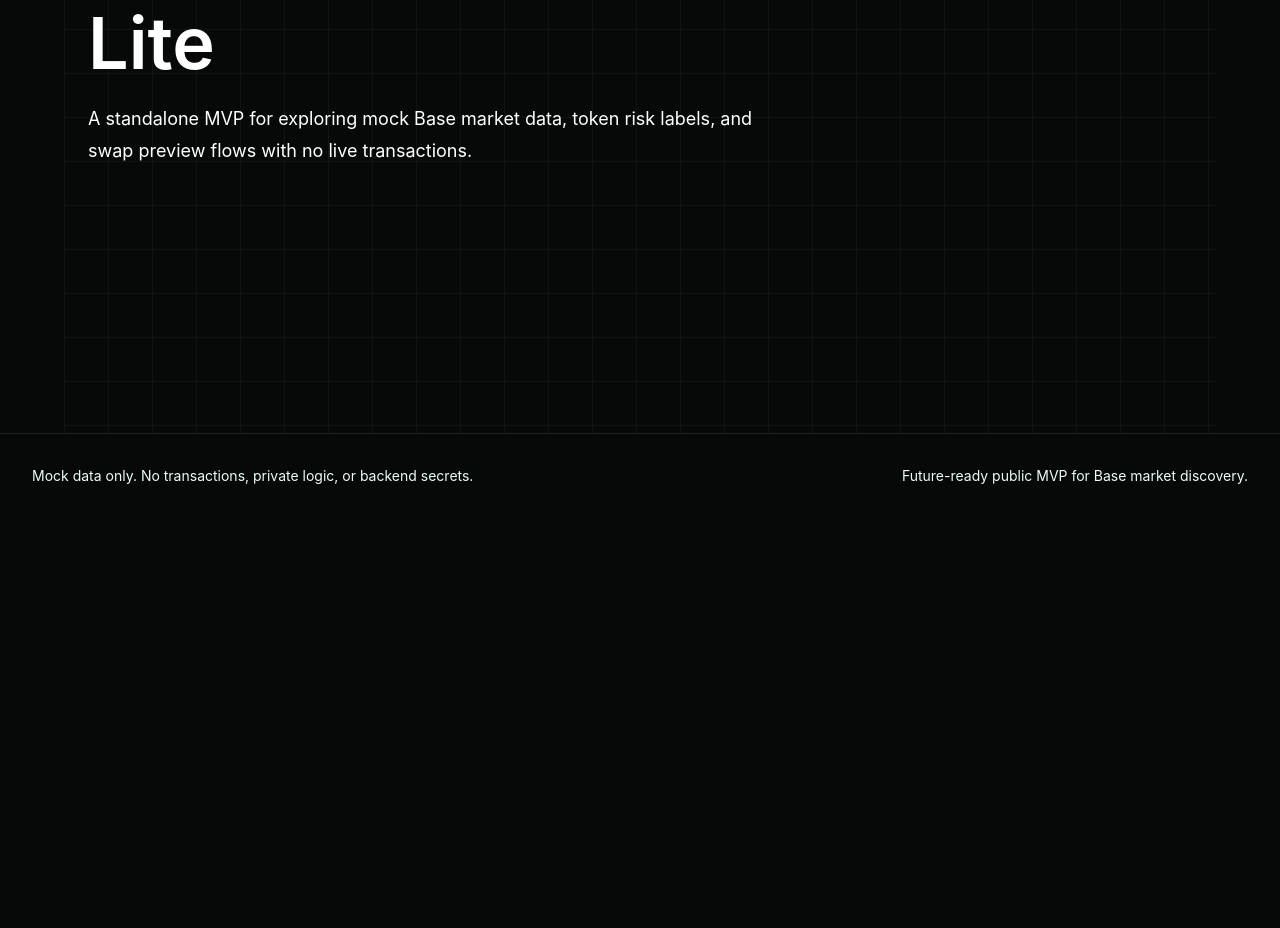
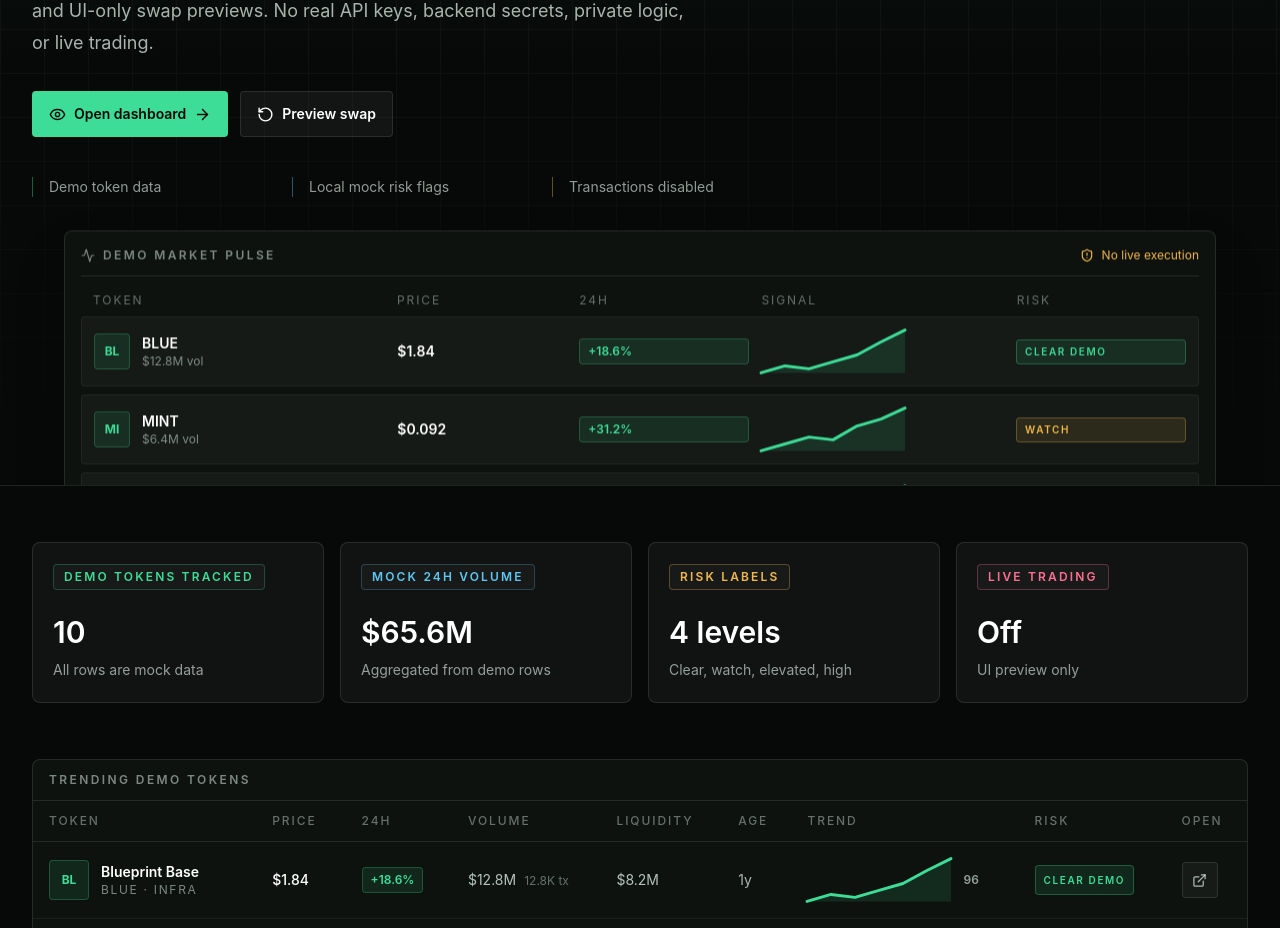
Before and after one commit to Edizemre1/base-market-terminal-lite, a Next.js app: page / in a window 1280 px wide. Shown: the part 444-1372 px from the top of the page. Before the commit the page ends 962 px from the top, so only its background shows below. Built offline with nearby package versions, Linux system fonts and the light colour scheme.

Commit message:
feat: build public landing page

```diff
--- a/src/app/page.tsx
+++ b/src/app/page.tsx
@@ -1,17 +1,76 @@
+import { ArrowRight, Eye, RotateCcw, ShieldCheck } from "lucide-react";
+import Link from "next/link";
+import { LandingTerminalPreview } from "@/components/LandingTerminalPreview";
+import { MetricCard } from "@/components/MetricCard";
+import { TokenTable } from "@/components/TokenTable";
+import { getTrendingTokens, marketStats } from "@/data/mockTokens";
+
 export default function HomePage() {
+  const trendingTokens = getTrendingTokens(4);
+
   return (
-    <main className="min-h-screen bg-base-black text-white">
-      <section className="terminal-grid mx-auto flex min-h-screen max-w-6xl flex-col justify-center px-6 py-16">
-        <p className="mb-4 text-sm uppercase tracking-[0.28em] text-base-mint">
-          Public demo
-        </p>
-        <h1 className="max-w-3xl text-5xl font-semibold leading-tight md:text-7xl">
-          Base Market Terminal Lite
-        </h1>
-        <p className="mt-6 max-w-2xl text-lg leading-8 text-emerald-50/72">
-          A standalone MVP for exploring mock Base market data, token risk labels,
-          and swap preview flows with no live transactions.
-        </p>
+    <main className="bg-base-black">
+      <section className="terminal-grid relative min-h-[78vh] overflow-hidden border-b border-white/10">
+        <div className="absolute inset-0 bg-gradient-to-b from-base-mint/10 via-base-black/20 to-base-black" />
+        <LandingTerminalPreview tokens={trendingTokens} />
+
+        <div className="relative mx-auto max-w-7xl px-4 pb-48 pt-20 sm:px-6 sm:pt-24 lg:px-8 lg:pb-72">
+          <div className="inline-flex items-center gap-2 rounded border border-base-mint/30 bg-base-mint/10 px-3 py-2 text-xs font-semibold uppercase tracking-[0.2em] text-base-mint">
+            <ShieldCheck size={14} aria-hidden="true" />
+            Public demo terminal
+          </div>
+
+          <h1 className="mt-8 max-w-4xl text-5xl font-semibold leading-[1.02] text-white md:text-7xl">
+            Base Market Terminal Lite
+          </h1>
+          <p className="mt-6 max-w-2xl text-lg leading-8 text-emerald-50/70">
+            Standalone market discovery for mock Base tokens, demo-only risk
+            labels, and UI-only swap previews. No real API keys, backend secrets,
+            private logic, or live trading.
+          </p>
+
+          <div className="mt-8 flex flex-wrap gap-3">
+            <Link
+              href="/dashboard"
+              className="inline-flex min-h-11 items-center gap-2 rounded border border-base-mint/40 bg-base-mint px-4 py-3 text-sm font-semibold text-base-black transition hover:bg-emerald-200"
+            >
+              <Eye size={17} aria-hidden="true" />
+              Open dashboard
+              <ArrowRight size={17} aria-hidden="true" />
+            </Link>
+            <Link
+              href="/swap"
+              className="inline-flex min-h-11 items-center gap-2 rounded border border-white/10 bg-white/[0.05] px-4 py-3 text-sm font-semibold text-white transition hover:border-base-cyan/40 hover:text-base-cyan"
+            >
+              <RotateCcw size={17} aria-hidden="true" />
+              Preview swap
+            </Link>
+          </div>
+
+          <div className="mt-10 grid max-w-3xl gap-3 text-sm text-emerald-50/60 sm:grid-cols-3">
+            <div className="border-l border-base-mint/40 pl-4">
+              Demo token data
+            </div>
+            <div className="border-l border-base-cyan/40 pl-4">
+              Local mock risk flags
+            </div>
+            <div className="border-l border-base-amber/40 pl-4">
+              Transactions disabled
+            </div>
+          </div>
+        </div>
+      </section>
+
+      <section className="mx-auto max-w-7xl px-4 py-14 sm:px-6 lg:px-8">
+        <div className="grid gap-4 md:grid-cols-2 xl:grid-cols-4">
+          {marketStats.map((stat) => (
+            <MetricCard key={stat.label} stat={stat} />
+          ))}
+        </div>
+      </section>
+
+      <section className="mx-auto max-w-7xl px-4 pb-16 sm:px-6 lg:px-8">
+        <TokenTable tokens={trendingTokens} label="Trending demo tokens" />
       </section>
     </main>
   );
--- a/src/components/AppShell.tsx
+++ b/src/components/AppShell.tsx
@@ -18,10 +18,10 @@
 export function AppShell({ children }: { children: ReactNode }) {
   return (
     <div className="min-h-screen bg-base-black text-emerald-50">
-      <header className="sticky top-0 z-40 border-b border-white/10 bg-base-black/88 backdrop-blur-xl">
+      <header className="sticky top-0 z-40 border-b border-white/10 bg-base-black/90 backdrop-blur-xl">
         <div className="mx-auto flex max-w-7xl flex-col gap-4 px-4 py-4 sm:px-6 lg:flex-row lg:items-center lg:justify-between lg:px-8">
           <Link href="/" className="flex items-center gap-3">
-            <span className="flex h-10 w-10 items-center justify-center rounded border border-base-mint/40 bg-base-mint/12 text-base-mint shadow-glow">
+            <span className="flex h-10 w-10 items-center justify-center rounded border border-base-mint/40 bg-base-mint/10 text-base-mint shadow-glow">
               <CandlestickChart size={20} aria-hidden="true" />
             </span>
             <span>
@@ -42,7 +42,7 @@
                 <Link
                   key={item.href}
                   href={item.href}
-                  className="inline-flex min-h-10 items-center gap-2 rounded border border-white/10 bg-white/[0.04] px-3 py-2 text-sm text-emerald-50/78 transition hover:border-base-mint/40 hover:text-white"
+                  className="inline-flex min-h-10 items-center gap-2 rounded border border-white/10 bg-white/[0.04] px-3 py-2 text-sm text-emerald-50/80 transition hover:border-base-mint/40 hover:text-white"
                 >
                   <Icon size={16} aria-hidden="true" />
                   {item.label}
@@ -61,7 +61,7 @@
       {children}
 
       <footer className="border-t border-white/10 bg-base-black">
-        <div className="mx-auto flex max-w-7xl flex-col gap-3 px-4 py-8 text-sm text-emerald-50/58 sm:px-6 md:flex-row md:items-center md:justify-between lg:px-8">
+        <div className="mx-auto flex max-w-7xl flex-col gap-3 px-4 py-8 text-sm text-emerald-50/60 sm:px-6 md:flex-row md:items-center md:justify-between lg:px-8">
           <p>Mock data only. No transactions, private logic, or backend secrets.</p>
           <p>Future-ready public MVP for Base market discovery.</p>
         </div>
--- /dev/null
+++ b/src/components/LandingTerminalPreview.tsx
@@ -0,0 +1,74 @@
+import { Activity, Database, ShieldAlert } from "lucide-react";
+import { PriceChange } from "@/components/PriceChange";
+import { RiskBadge } from "@/components/RiskBadge";
+import { Sparkline } from "@/components/Sparkline";
+import { formatCompactCurrency, formatCurrency } from "@/lib/format";
+import type { TokenMarketSnapshot } from "@/types/market";
+
+export function LandingTerminalPreview({
+  tokens
+}: {
+  tokens: TokenMarketSnapshot[];
+}) {
+  return (
+    <div className="pointer-events-none absolute inset-x-4 bottom-0 mx-auto hidden max-w-6xl translate-y-[42%] lg:block">
+      <div className="rounded-lg border border-white/10 bg-base-panel/90 p-4 shadow-2xl shadow-black/40 backdrop-blur">
+        <div className="mb-4 flex items-center justify-between border-b border-white/10 pb-3">
+          <div className="flex items-center gap-2 text-xs font-semibold uppercase tracking-[0.2em] text-emerald-50/50">
+            <Activity size={14} aria-hidden="true" />
+            Demo market pulse
+          </div>
+          <div className="flex items-center gap-2 text-xs text-base-amber">
+            <ShieldAlert size={14} aria-hidden="true" />
+            No live execution
+          </div>
+        </div>
+
+        <div className="grid grid-cols-[1.2fr_0.7fr_0.7fr_1fr_0.7fr] gap-3 px-3 pb-2 text-xs uppercase tracking-[0.16em] text-emerald-50/40">
+          <span>Token</span>
+          <span>Price</span>
+          <span>24h</span>
+          <span>Signal</span>
+          <span>Risk</span>
+        </div>
+
+        <div className="space-y-2">
+          {tokens.map((token) => (
+            <div
+              key={token.id}
+              className="grid grid-cols-[1.2fr_0.7fr_0.7fr_1fr_0.7fr] items-center gap-3 rounded border border-white/[0.06] bg-white/[0.035] px-3 py-3"
+            >
+              <div className="flex items-center gap-3">
+                <span className="flex h-9 w-9 items-center justify-center rounded border border-base-mint/25 bg-base-mint/10 text-xs font-bold text-base-mint">
+                  {token.symbol.slice(0, 2)}
+                </span>
+                <span>
+                  <span className="block text-sm font-semibold text-white">
+                    {token.symbol}
+                  </span>
+                  <span className="block text-xs text-emerald-50/50">
+                    {formatCompactCurrency(token.volume24h)} vol
+                  </span>
+                </span>
+              </div>
+              <span className="text-sm font-semibold text-white">
+                {formatCurrency(token.priceUsd, token.priceUsd < 0.1 ? 4 : 2)}
+              </span>
+              <PriceChange value={token.priceChange24h} compact />
+              <Sparkline
+                points={token.sparkline}
+                positive={token.priceChange24h >= 0}
+              />
+              <RiskBadge level={token.riskLevel} compact />
+            </div>
+          ))}
+        </div>
+
+        <div className="mt-4 flex items-center gap-2 text-xs text-emerald-50/50">
+          <Database size={14} aria-hidden="true" />
+          Demo rows are loaded from local mock data only.
+        </div>
+      </div>
+    </div>
+  );
+}
--- a/src/components/MetricCard.tsx
+++ b/src/components/MetricCard.tsx
@@ -2,10 +2,10 @@
 import { cx } from "@/lib/format";
 
 const toneClassName: Record<MarketStat["tone"], string> = {
-  mint: "border-base-mint/24 text-base-mint",
-  cyan: "border-base-cyan/24 text-base-cyan",
-  amber: "border-base-amber/28 text-base-amber",
-  rose: "border-base-rose/28 text-base-rose"
+  mint: "border-base-mint/25 text-base-mint",
+  cyan: "border-base-cyan/25 text-base-cyan",
+  amber: "border-base-amber/30 text-base-amber",
+  rose: "border-base-rose/30 text-base-rose"
 };
 
 export function MetricCard({ stat }: { stat: MarketStat }) {
@@ -20,7 +20,7 @@
         {stat.label}
       </div>
       <p className="text-3xl font-semibold text-white">{stat.value}</p>
-      <p className="mt-2 text-sm leading-6 text-emerald-50/62">{stat.detail}</p>
+      <p className="mt-2 text-sm leading-6 text-emerald-50/60">{stat.detail}</p>
     </article>
   );
 }
--- a/src/components/PriceChange.tsx
+++ b/src/components/PriceChange.tsx
@@ -14,8 +14,8 @@
       className={cx(
         "inline-flex items-center rounded border px-2 py-1 text-xs font-semibold",
         isPositive
-          ? "border-base-mint/24 bg-base-mint/10 text-base-mint"
-          : "border-base-rose/24 bg-base-rose/10 text-base-rose",
+          ? "border-base-mint/25 bg-base-mint/10 text-base-mint"
+          : "border-base-rose/25 bg-base-rose/10 text-base-rose",
         compact && "px-1.5 py-0.5"
       )}
     >
--- a/src/components/RiskBadge.tsx
+++ b/src/components/RiskBadge.tsx
@@ -2,10 +2,10 @@
 import { cx } from "@/lib/format";
 
 const riskClassName: Record<RiskLevel, string> = {
-  clear: "border-base-mint/28 bg-base-mint/10 text-base-mint",
+  clear: "border-base-mint/30 bg-base-mint/10 text-base-mint",
   watch: "border-base-amber/30 bg-base-amber/10 text-base-amber",
   elevated: "border-orange-300/30 bg-orange-400/10 text-orange-200",
-  high: "border-base-rose/35 bg-base-rose/12 text-base-rose"
+  high: "border-base-rose/30 bg-base-rose/10 text-base-rose"
 };
 
 const riskLabel: Record<RiskLevel, string> = {
@@ -46,7 +46,7 @@
           className="rounded-lg border border-white/10 bg-white/[0.04] p-4"
         >
           <RiskBadge level={flag.level} label={flag.label} compact />
-          <p className="mt-3 text-sm leading-6 text-emerald-50/66">
+          <p className="mt-3 text-sm leading-6 text-emerald-50/70">
             {flag.description}
           </p>
         </div>
--- a/src/components/SectionHeader.tsx
+++ b/src/components/SectionHeader.tsx
@@ -21,7 +21,7 @@
         ) : null}
         <h2 className="text-2xl font-semibold text-white md:text-3xl">{title}</h2>
         {description ? (
-          <p className="mt-2 max-w-3xl text-sm leading-6 text-emerald-50/62">
+          <p className="mt-2 max-w-3xl text-sm leading-6 text-emerald-50/60">
             {description}
           </p>
         ) : null}
--- a/src/components/TokenTable.tsx
+++ b/src/components/TokenTable.tsx
@@ -20,14 +20,14 @@
   label: string;
 }) {
   return (
-    <div className="overflow-hidden rounded-lg border border-white/10 bg-base-panel/88">
+    <div className="overflow-hidden rounded-lg border border-white/10 bg-base-panel/90">
       <div className="border-b border-white/10 px-4 py-3 text-xs font-semibold uppercase tracking-[0.2em] text-emerald-50/50">
         {label}
       </div>
       <div className="overflow-x-auto">
         <table className="w-full min-w-[880px] border-collapse text-sm">
           <thead>
-            <tr className="border-b border-white/10 text-left text-xs uppercase tracking-[0.16em] text-emerald-50/42">
+            <tr className="border-b border-white/10 text-left text-xs uppercase tracking-[0.16em] text-emerald-50/40">
               <th className="px-4 py-3 font-medium">Token</th>
               <th className="px-4 py-3 font-medium">Price</th>
               <th className="px-4 py-3 font-medium">24h</th>
@@ -47,7 +47,7 @@
               >
                 <td className="px-4 py-4">
                   <div className="flex items-center gap-3">
-                    <div className="flex h-10 w-10 shrink-0 items-center justify-center rounded border border-base-mint/24 bg-base-mint/10 text-xs font-bold text-base-mint">
+                    <div className="flex h-10 w-10 shrink-0 items-center justify-center rounded border border-base-mint/25 bg-base-mint/10 text-xs font-bold text-base-mint">
                       {token.symbol.slice(0, 2)}
                     </div>
                     <div>
@@ -57,7 +57,7 @@
                       >
                         {token.name}
                       </Link>
-                      <p className="text-xs uppercase tracking-[0.14em] text-emerald-50/46">
+                      <p className="text-xs uppercase tracking-[0.14em] text-emerald-50/50">
                         {token.symbol} · {token.category}
                       </p>
                     </div>
@@ -69,16 +69,16 @@
                 <td className="px-4 py-4">
                   <PriceChange value={token.priceChange24h} compact />
                 </td>
-                <td className="px-4 py-4 text-emerald-50/76">
+                <td className="px-4 py-4 text-emerald-50/75">
                   {formatCompactCurrency(token.volume24h)}
-                  <span className="ml-2 text-xs text-emerald-50/38">
+                  <span className="ml-2 text-xs text-emerald-50/40">
                     {formatNumber(token.transactions24h)} tx
                   </span>
                 </td>
-                <td className="px-4 py-4 text-emerald-50/76">
+                <td className="px-4 py-4 text-emerald-50/75">
                   {formatCompactCurrency(token.liquidityUsd)}
                 </td>
-                <td className="px-4 py-4 text-emerald-50/68">
+                <td className="px-4 py-4 text-emerald-50/70">
                   {formatAge(token.ageHours)}
                 </td>
                 <td className="px-4 py-4">
@@ -87,7 +87,7 @@
                       points={token.sparkline}
                       positive={token.priceChange24h >= 0}
                     />
-                    <span className="text-xs font-semibold text-emerald-50/58">
+                    <span className="text-xs font-semibold text-emerald-50/60">
                       {token.trendScore}
                     </span>
                   </div>
```
